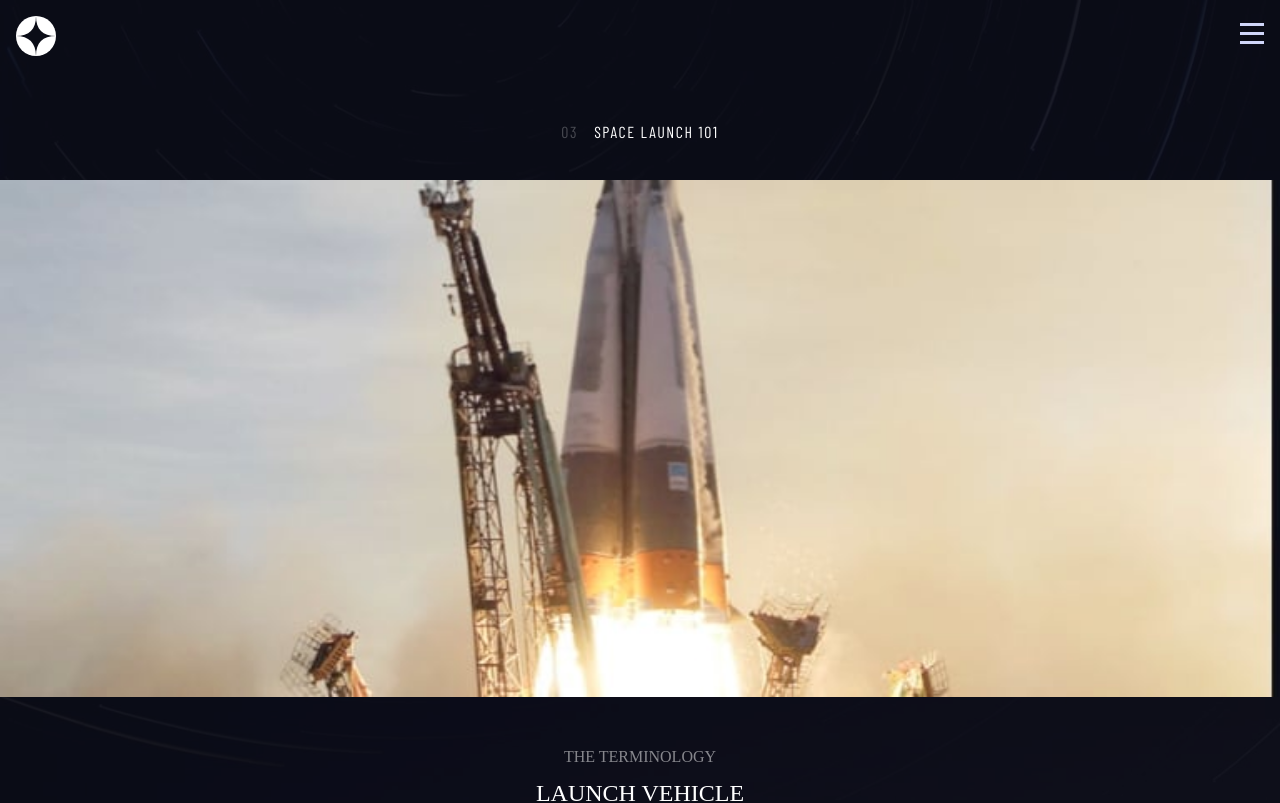
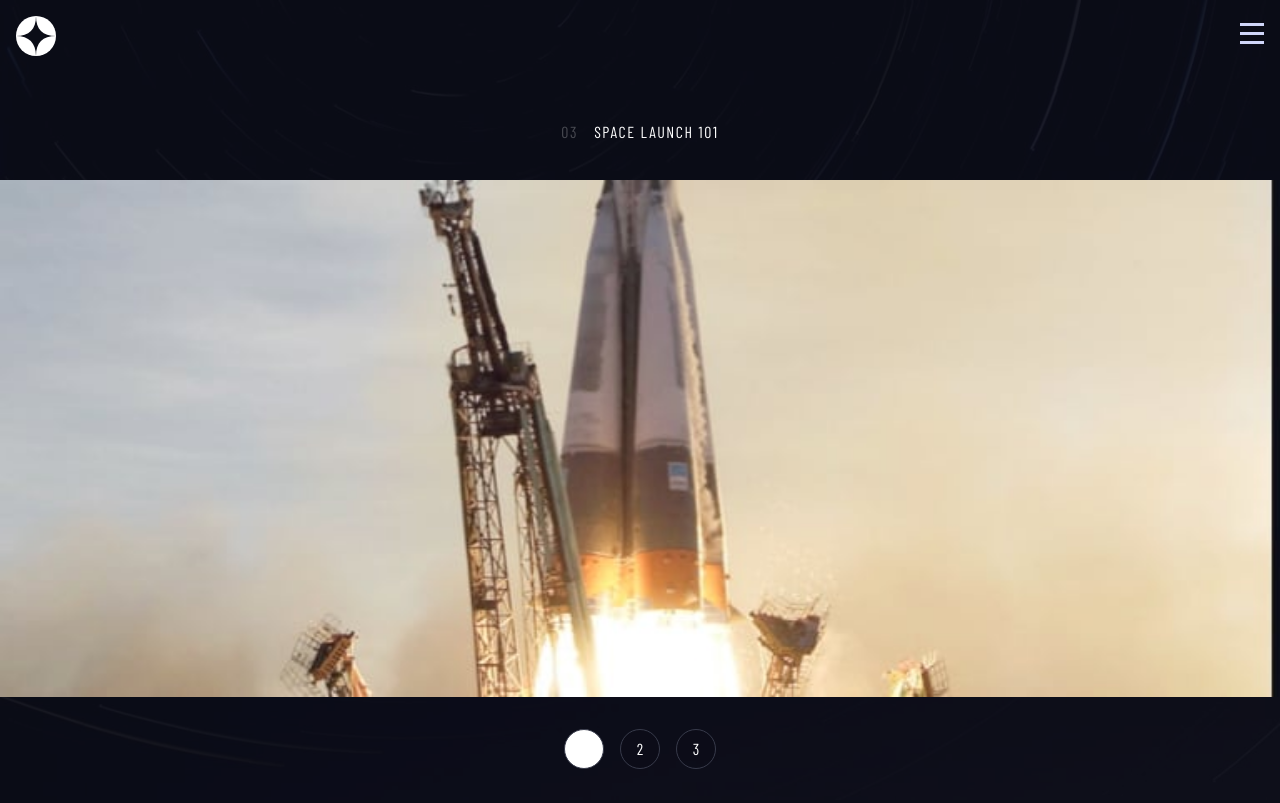
Before and after one commit to MikevPeeren/space-tourism-website, a Next.js app: page /technology in a window 1280 px wide. Shown: the top 803 px of the page. Built offline with nearby package versions, Linux system fonts and the light colour scheme; a web font is replaced by a local one.

Commit message:
:sparkles: implemented list selector for technology page

```diff
--- a/components/ListSelector.tsx
+++ b/components/ListSelector.tsx
@@ -1,21 +1,25 @@
 import classNames from "classnames";
 
-const ListSelector = ({ activeButton, setActiveButton, amount, variant }) => {
+const ListSelector = ({ activeButton, setActiveButton, content, variant }) => {
   return (
-    <div className="flex flex-row justify-between items-center mt-8">
-      {variant &&
-        variant === "sm" &&
-        [...Array(amount)].map((x, i) => (
+    <div className="flex flex-row justify-center items-center mt-8">
+      {content.map((x, i) => (
         <button
           key={i}
           id={String(i)}
           className={classNames({
-              "rounded-full bg-white w-3 h-3 mx-2 cursor-pointer transition ease-in-out delay-150 duration-300":
+            "cursor-pointer transition ease-in-out delay-150 duration-200":
               true,
+            "rounded-full bg-white w-3 h-3 mx-2": variant === "sm",
+            "rounded-full bg-black text-white border border-dark-gray w-10 h-10 mx-2":
+              variant === "md",
             "bg-opacity-20": activeButton != i,
+            "!bg-white text-black": activeButton === i && variant === "md",
           })}
           onClick={() => setActiveButton(i)}
-          />
+        >
+          {x}
+        </button>
       ))}
     </div>
   );
--- a/pages/crew/index.tsx
+++ b/pages/crew/index.tsx
@@ -29,7 +29,7 @@ const Crew = () => {
             <span className="opacity-25 pr-4">02</span> Meet your crew
           </h1>
           <div className="flex flex-col justify-between items-center mt-8 border-b border-dark-gray w-5/6">
-            <div className="w-2/4">
+            <div className="w-3/4">
               {activeButton === 0 && (
                 <Image
                   src={DOUGLAS}
@@ -68,7 +68,7 @@ const Crew = () => {
           <ListSelector
             activeButton={activeButton}
             setActiveButton={setActiveButton}
-            amount={4}
+            content={["", "", "", ""]}
             variant="sm"
           />
 
--- a/pages/technology/index.tsx
+++ b/pages/technology/index.tsx
@@ -8,9 +8,10 @@ import Header from "@/components/Header";
 import VEHICLE from "/public/technology/image-launch-vehicle-landscape.jpg";
 import CAPSULE from "/public/technology/image-space-capsule-landscape.jpg";
 import SPACEPORT from "/public/technology/image-spaceport-landscape.jpg";
+import ListSelector from "@/components/ListSelector";
 
 const Technology = () => {
-  const [activeButton, setActiveButton] = useState(1);
+  const [activeButton, setActiveButton] = useState(0);
 
   return (
     <div className="background--technology">
@@ -30,14 +31,39 @@ const Technology = () => {
 
         <div className="mt-3 w-full">
           <div className="w-full">
+            {activeButton === 0 && (
               <Image
                 src={VEHICLE}
                 alt="Picture of Launch Vehicle"
                 layout="responsive"
                 priority
               />
+            )}
+            {activeButton === 1 && (
+              <Image
+                src={SPACEPORT}
+                alt="Picture of Spaceport"
+                layout="responsive"
+                priority
+              />
+            )}
+            {activeButton === 2 && (
+              <Image
+                src={CAPSULE}
+                alt="Picture of Capsule"
+                layout="responsive"
+                priority
+              />
+            )}
           </div>
         </div>
+
+        <ListSelector
+          activeButton={activeButton}
+          setActiveButton={setActiveButton}
+          content={[1, 2, 3]}
+          variant="md"
+        />
 
         <div className="flex flex-col justify-start items-center text-center mt-4 mx-1 "></div>
         <div className="flex flex-col justify-between items-center mt-8">
@@ -45,16 +71,16 @@ const Technology = () => {
             The Terminology
           </h2>
           <h3 className="uppercase text-2xl text-white font-bellefair">
-            {activeButton == 1
+            {activeButton == 0
               ? "Launch Vehicle"
-              : activeButton == 2
+              : activeButton == 1
               ? "SPACEPORT"
               : "SPACE CAPSULE"}
           </h3>
           <h4 className="my-6 mx-4 text-base text-blue font-barlow not-italic">
-            {activeButton == 1
+            {activeButton == 0
               ? `A launch vehicle or carrier rocket is a rocket-propelled vehicle used to carry a payload from Earth's surface to space, usually to Earth orbit or beyond. Our WEB-X carrier rocket is the most powerful in operation. Standing 150 metres tall, it's quite an awe-inspiring sight on the launch pad!`
-              : activeButton == 2
+              : activeButton == 1
               ? `A spaceport or cosmodrome is a site for launching (or receiving) spacecraft, by analogy to the seaport for ships or airport for aircraft. Based in the famous Cape Canaveral, our spaceport is ideally situated to take advantage of the Earth’s rotation for launch.`
               : `A space capsule is an often-crewed spacecraft that uses a blunt-body reentry capsule to reenter the Earth's atmosphere without wings. Our capsule is where you'll spend your time during the flight. It includes a space gym, cinema, and plenty of other activities to keep you entertained.`}
           </h4>
```
Lines whose indentation alone changed are shown as unchanged.
